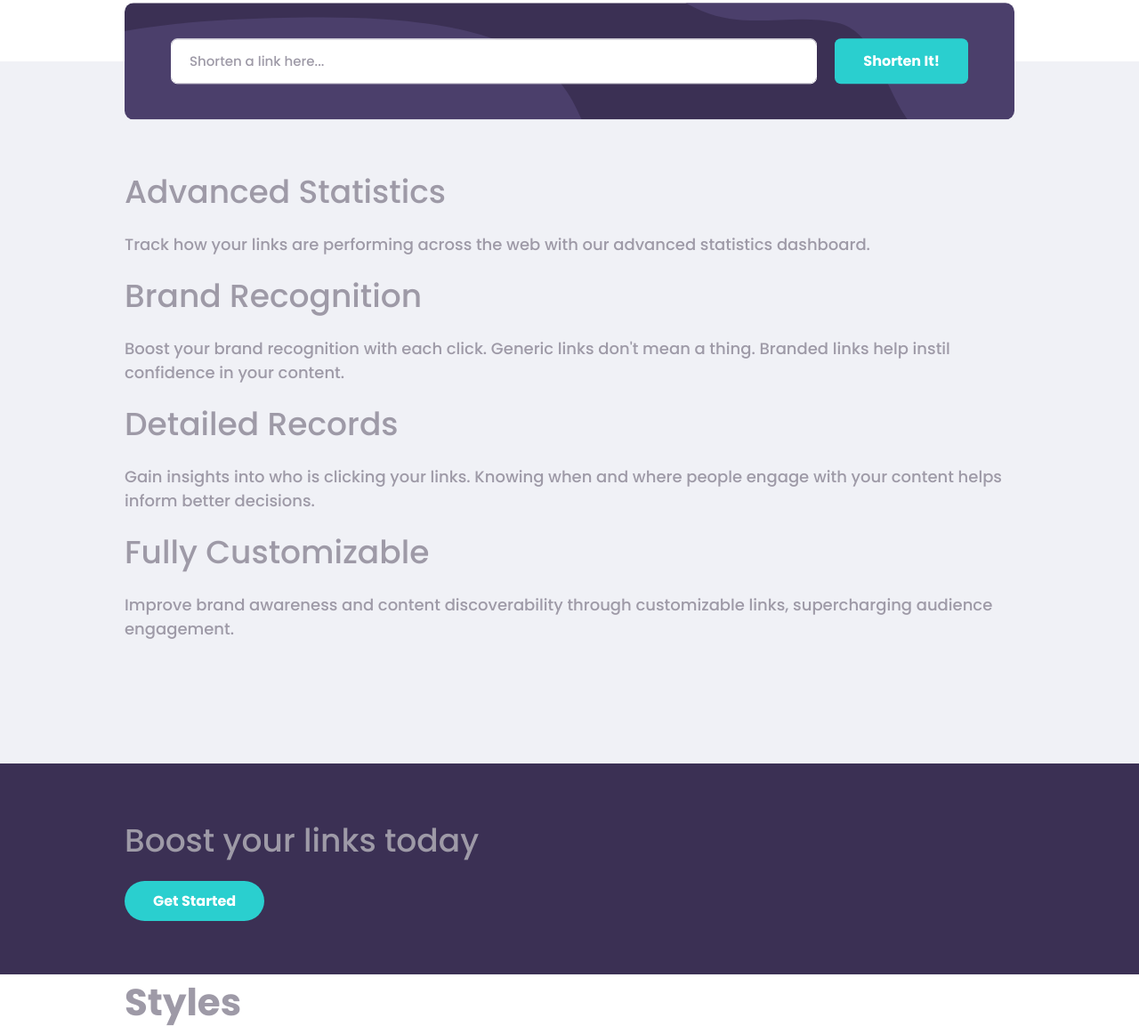
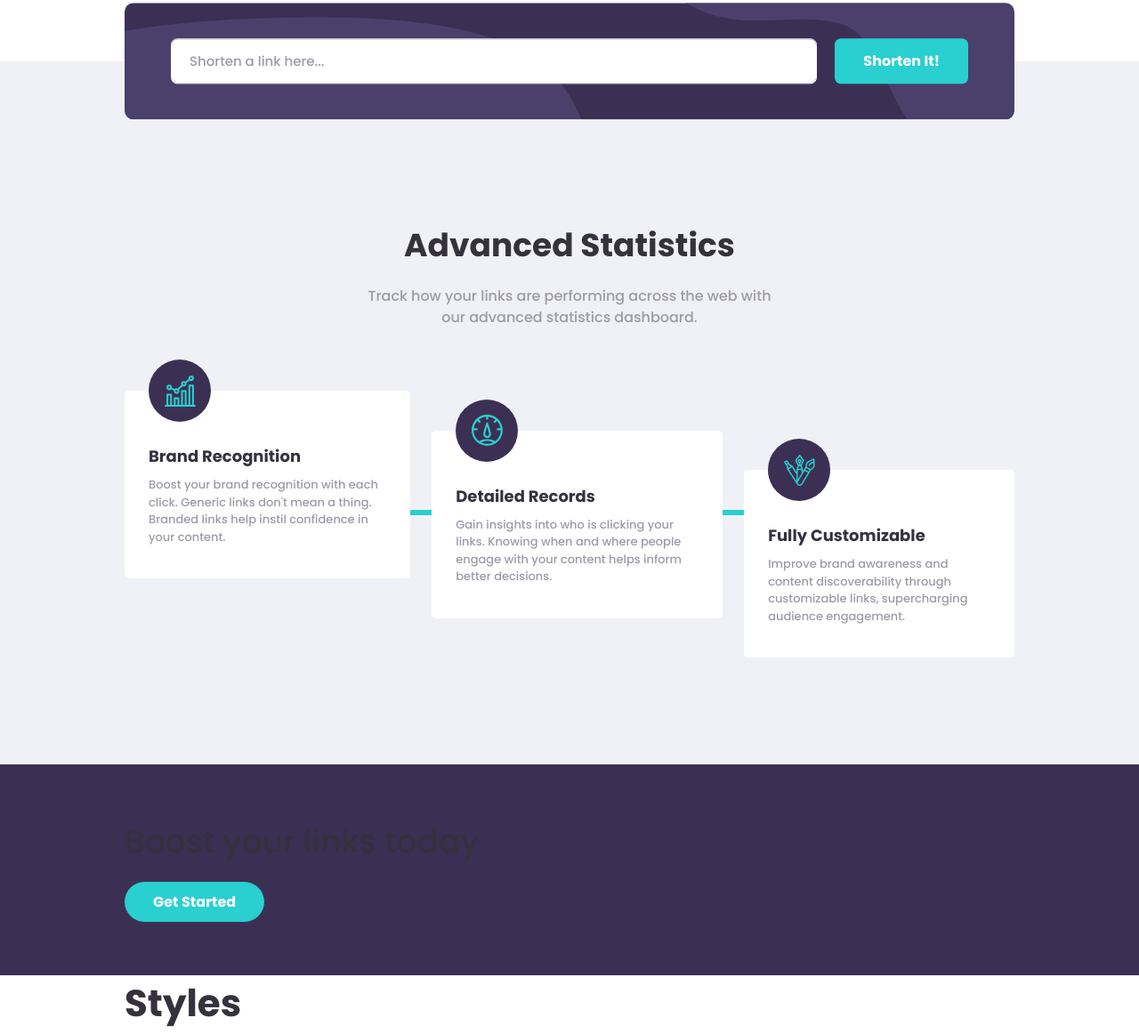
Before and after one commit to leandrodalmolin/url-shortening-front, a website built with webpack: page src/index.html in a window 1280 px wide. Shown: the part 737-1899 px from the top of the page at 89% size. Built offline with nearby package versions, Linux system fonts and the light colour scheme.

Commit message:
Styles chained cards and tweaks typography

```diff
--- a/src/assets/scss/base/typography.scss
+++ b/src/assets/scss/base/typography.scss
@@ -14,7 +14,7 @@
 }
 
 body {
-  font-size: 1.8rem;
+  font-size: 1.6rem;
   line-height: 1.5;
   color: $grey-violet;
 }
@@ -25,12 +25,10 @@ h3,
 h4,
 h5,
 h6 {
+  margin-top: 0;
   margin-bottom: 0.5em;
   font-weight: $font-weight-medium;
-
-  &:first-child {
-    margin-top: 0;
-  }
+  color: $blue-dark;
 
   &:last-child {
     margin-bottom: 0;
@@ -46,6 +44,7 @@ h6 { font-size: 1.6rem; }
 
 p {
   margin-top: 0;
+  margin-bottom: 1rem;
 }
 
 b {
@@ -56,3 +55,11 @@ ul {
   padding: 0;
   list-style: none;
 }
+
+.text-center {
+  text-align: center;
+}
+
+.text-muted {
+  color: $grey-violet;
+}
--- /dev/null
+++ b/src/assets/scss/components/card.scss
@@ -0,0 +1,31 @@
+// -----------------------------------------------------------------------------
+// CARD
+// -----------------------------------------------------------------------------
+
+.card {
+  position: relative;
+  border-radius: 5px;
+  padding: 6rem 2.7rem 2.7rem;
+  background-color: $white;
+
+  &__icon {
+    position: absolute;
+    top: 0;
+    display: flex;
+    align-items: center;
+    justify-content: center;
+    width: 70px;
+    height: 70px;
+    border-radius: 50%;
+    background-color: $brand-color-two;
+    transform: translateY(-50%);
+
+    img {
+      max-width: 35px;
+    }
+  }
+
+  &__text {
+    font-size: 1.3rem;
+  }
+}
--- /dev/null
+++ b/src/assets/scss/components/chained-cards.scss
@@ -0,0 +1,49 @@
+// -----------------------------------------------------------------------------
+// CHAINED CARDS
+// -----------------------------------------------------------------------------
+
+$cards-gap: 2.4rem;
+
+.chained-cards {
+  display: flex;
+  gap: $cards-gap;
+  min-height: 300px;
+
+  .card {
+    &:nth-child(1) {
+      align-self: flex-start;
+    }
+
+    &:nth-child(2) {
+      align-self: center;
+
+      // Chains
+      &::before,
+      &::after {
+        content: "";
+        position: absolute;
+        top: 0;
+        bottom: 12%;
+        display: inline-block;
+        width: $cards-gap;
+        height: 0.6rem;
+        margin: auto;
+        background-color: $brand-color-one;
+      }
+
+      // Left chain
+      &::before {
+        left: -$cards-gap;
+      }
+
+      // Right chain
+      &::after {
+        right: -$cards-gap;
+      }
+    }
+
+    &:nth-child(3) {
+      align-self: flex-end;
+    }
+  }
+}
--- a/src/assets/scss/components/hero.scss
+++ b/src/assets/scss/components/hero.scss
@@ -44,7 +44,7 @@
         font-size: 3.5rem;
       }
 
-      p {
+      h5 {
         font-size: 1.5rem;
       }
     }
--- a/src/assets/scss/lib/wrapper.scss
+++ b/src/assets/scss/lib/wrapper.scss
@@ -11,4 +11,8 @@
   margin-right: auto;
   padding-left: $gutter;
   padding-right: $gutter;
+
+  &--narrow {
+    max-width: 500px;
+  }
 }
--- a/src/assets/scss/main.scss
+++ b/src/assets/scss/main.scss
@@ -22,3 +22,5 @@
 @import "components/hero";
 @import "components/url-shortener";
 @import "components/url-list";
+@import "components/card";
+@import "components/chained-cards";
--- a/src/index.html
+++ b/src/index.html
@@ -43,7 +43,7 @@
                     </div>
                     <div class="hero__content">
                         <h1>More than just shorter links</h1>
-                        <p>Build your brand's recognition and get detailed insights on how your links are performing.</p>
+                        <h5 class="text-muted">Build your brand's recognition and get detailed insights on how your links are performing.</p>
                         <a href="javascript:void(0)" class="btn  btn--pill">Get Started</a>
                     </div>
                 </div>
@@ -71,23 +71,40 @@
                 </form>
             </div>
             <div class="url-list  js-url-list-view"></div>
+        </div>
+        <div class="wrapper  wrapper--narrow">
+            <div class="block">
+                <div class="text-center">
+                    <h2><b>Advanced Statistics</b></h2>
+                    <h6 class="text-muted">Track how your links are performing across the web with our advanced statistics dashboard.</p>
+                </div>
+            </div>
+        </div>
+        <div class="wrapper">
             <div class="block  block--double  block--no-top">
-                <h2>Advanced Statistics</h2>
-                <p>Track how your links are performing across the web with our advanced statistics dashboard.</p>
-                <div>
-                    <div>
-                        <h2>Brand Recognition</h2>
-                        <p>Boost your brand recognition with each click. Generic links don't mean a thing. Branded links help
+                <div class="chained-cards">
+                    <div class="card">
+                        <div class="card__icon">
+                            <img src="./assets/images/icon-brand-recognition.svg" alt="Brand Recognition">
+                        </div>
+                        <h5><b>Brand Recognition</b></h5>
+                        <p class="card__text">Boost your brand recognition with each click. Generic links don't mean a thing. Branded links help
                             instil confidence in your content.</p>
                     </div>
-                    <div>
-                        <h2>Detailed Records</h2>
-                        <p>Gain insights into who is clicking your links. Knowing when and where people engage with your
+                    <div class="card">
+                        <div class="card__icon">
+                            <img src="./assets/images/icon-detailed-records.svg" alt="Detailed Records">
+                        </div>
+                        <h5><b>Detailed Records</b></h5>
+                        <p class="card__text">Gain insights into who is clicking your links. Knowing when and where people engage with your
                             content helps inform better decisions.</p>
                     </div>
-                    <div>
-                        <h2>Fully Customizable</h2>
-                        <p>Improve brand awareness and content discoverability through customizable links, supercharging
+                    <div class="card">
+                        <div class="card__icon">
+                            <img src="./assets/images/icon-fully-customizable.svg" alt="Fully Customizable">
+                        </div>
+                        <h5><b>Fully Customizable</b></h5>
+                        <p class="card__text">Improve brand awareness and content discoverability through customizable links, supercharging
                             audience engagement.</p>
                     </div>
                 </div>
```
Also changed, not shown: src/assets/images/icon-brand-recognition.svg (added), src/assets/images/icon-detailed-records.svg (added), src/assets/images/icon-fully-customizable.svg (added).
